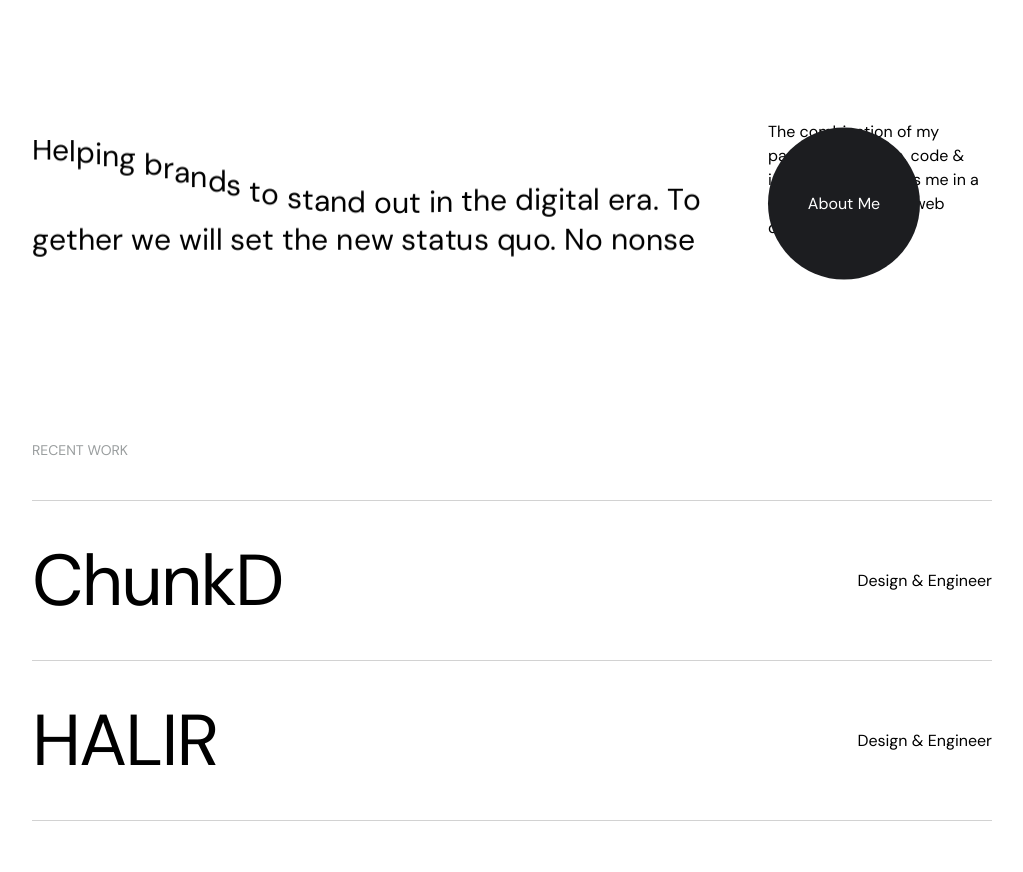
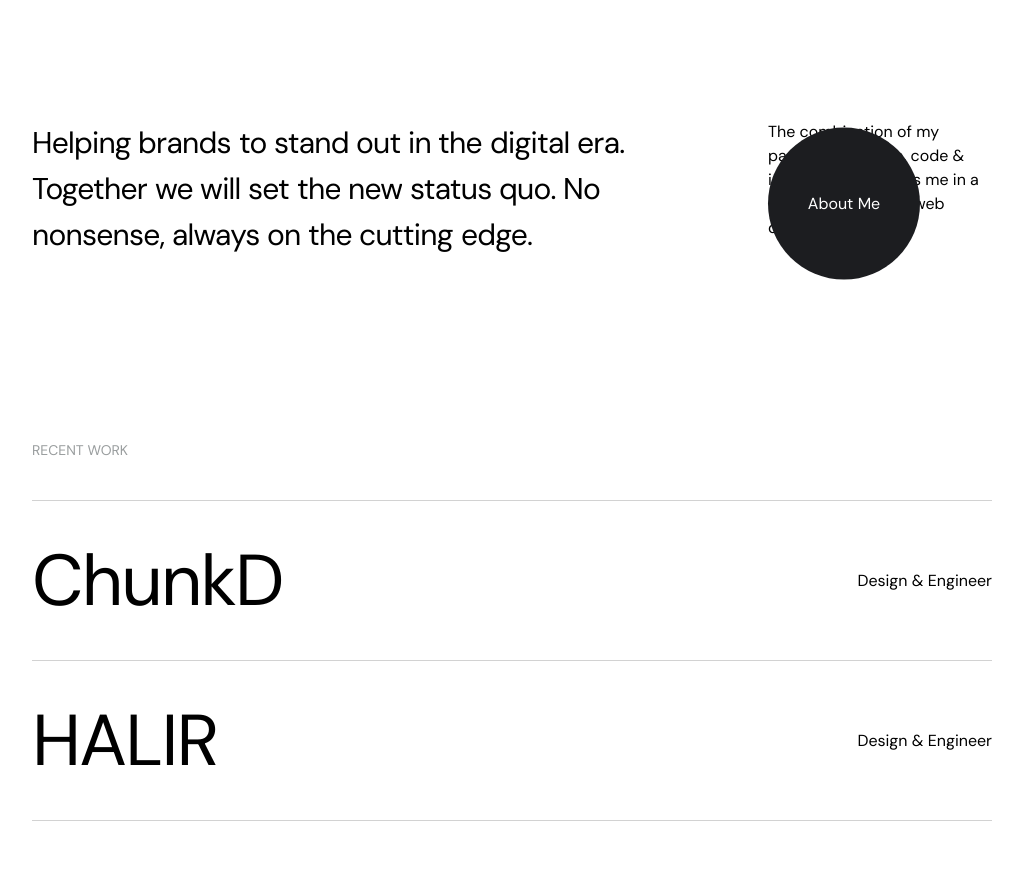
Before and after one commit to mussadiqkhan6886/portfolionew, a Next.js app: page / in a window 1280 px wide. Shown: the part 840-1712 px from the top of the page, without its empty margins (128-1151 px from the left). Built offline with nearby package versions, Linux system fonts and the light colour scheme.

Commit message:
changed animation of about

```diff
--- a/components/ui/ScrollEffect.tsx
+++ b/components/ui/ScrollEffect.tsx
@@ -1,81 +1,68 @@
-'use client';
+"use client";
 
-import React, { useEffect, useMemo, useRef, ReactNode, RefObject } from 'react';
-import { gsap } from 'gsap';
-import { ScrollTrigger } from 'gsap/ScrollTrigger';
+import { motion, Variants } from "framer-motion";
+import { useRef } from "react";
 
-gsap.registerPlugin(ScrollTrigger);
-
-interface ScrollFloatProps {
-  children: ReactNode;
-  scrollContainerRef?: RefObject<HTMLElement>;
-  containerClassName?: string;
-  textClassName?: string;
-  animationDuration?: number;
-  ease?: string;
-  scrollStart?: string;
-  scrollEnd?: string;
-  stagger?: number;
+interface ResponsiveSplitTextProps {
+  text: string;
+  className?: string;
 }
 
-const ScrollFloat: React.FC<ScrollFloatProps> = ({
-  children,
-  scrollContainerRef,
-  containerClassName = '',
-  textClassName = '',
-  animationDuration = 1,
-  ease = 'back.inOut(2)',
-  scrollStart = 'center bottom+=50%',
-  scrollEnd = 'bottom bottom-=40%',
-  stagger = 0.1
-}) => {
-  const containerRef = useRef<HTMLHeadingElement>(null);
+export default function ResponsiveSplitText({ text, className }: ResponsiveSplitTextProps) {
+  const containerRef = useRef<HTMLDivElement>(null);
 
-  const splitText = useMemo(() => {
-    const text = typeof children === 'string' ? children : '';
-    return text.split('').map((char, index) => (
-      <span className="inline-block word" key={index}>
-        {char === ' ' ? '\u00A0' : char}
-      </span>
-    ));
-  }, [children]);
+  // Smooth Awwwards fluid curve
+  const CUBIC_EASE : [number, number, number, number] = [0.215, 0.61, 0.355, 1];
 
-  useEffect(() => {
-    const el = containerRef.current;
-    if (!el) return;
+  const containerVariants = {
+    initial: {},
+    animate: {
+      transition: {
+        staggerChildren: 0.020,
+        delayChildren: 0.04,
+      },
+    },
+  };
 
-    const scroller = scrollContainerRef && scrollContainerRef.current ? scrollContainerRef.current : window;
+  const wordVariants = {
+    initial: {
+      y: "120%",
+    },
+    animate: {
+      y: "0%",
+      transition: {
+        duration: 0.55,
+        ease: CUBIC_EASE,
+      },
+    },
+  } as Variants
 
-    const charElements = el.querySelectorAll('.inline-block');
-
-    gsap.fromTo(
-      charElements,
-      {
-        willChange: 'opacity, transform',
-        yPercent: 120,
-        transformOrigin: '50% 0%'
-      },
-      {
-        duration: animationDuration,
-        ease: ease,
-        yPercent: 0,
-        stagger: stagger,
-        scrollTrigger: {
-          trigger: el,
-          scroller,
-          start: scrollStart,
-          end: scrollEnd,
-          scrub: true
-        }
-      }
-    );
-  }, [scrollContainerRef, animationDuration, ease, scrollStart, scrollEnd, stagger]);
+  // Split string cleanly into individual words by spaces
+  const words = text.split(" ");
 
   return (
-    <p ref={containerRef} className={`my-5 overflow-hidden ${containerClassName}`}>
-      <span className={`inline-block ${textClassName}`}>{splitText}</span>
-    </p>
+    <motion.div
+      ref={containerRef}
+      variants={containerVariants}
+      initial="initial"
+      whileInView="animate"
+      viewport={{ margin: "-12%" }}
+      className={`${className} flex flex-wrap`} // flex-wrap lets words flow perfectly onto new lines
+    >
+      {words.map((word, index) => (
+        <p
+          key={index}
+          className="relative inline-block overflow-hidden mr-[0.25em] py-[0.1em]"
+          style={{ clipPath: "polygon(0 0, 100% 0, 100% 100%, 0% 100%)" }}
+        >
+          <motion.span
+            variants={wordVariants}
+            className="inline-block will-change-transform"
+          >
+            {word}
+          </motion.span>
+        </p>
+      ))}
+    </motion.div>
   );
-};
-
-export default ScrollFloat;
+}
--- a/sections/About.tsx
+++ b/sections/About.tsx
@@ -1,6 +1,7 @@
 import TransitionLink from '@/components/comp/TransitionLink'
 import FloatEffect from '@/components/ui/FloatEffect'
 import MagnetText from '@/components/ui/MagnetEffect'
+import ResponsiveSplitText from '@/components/ui/ScrollEffect'
 import ScrollFloat from '@/components/ui/ScrollEffect'
 import Link from 'next/link'
 import React from 'react'
@@ -9,14 +10,10 @@ const About = () => {
   return (
     <section className="bg-white flex flex-col lg:flex-row justify-between gap-16 max-w-240 mx-auto px-5 lg:px-0 pt-28 lg:pt-40 ">
       <article className="max-w-2xl">
-        <ScrollFloat
-          animationDuration={0.5}
-          ease='back.inOut(2)'
-          stagger={0.01}
-          textClassName='text-3xl leading-10'
-        >
-          Helping brands to stand out in the digital era. Together we will set the new status quo. No nonsense, always on the cutting edge.
-        </ScrollFloat>
+        <ResponsiveSplitText
+          className='text-3xl tracking-tight leading-10'
+          text={"Helping brands to stand out in the digital era. Together we will set the new status quo. No nonsense, always on the cutting edge."}
+        />
       </article>
 
       <div className="flex relative flex-row lg:flex-col gap-5 md:gap-18 h-70 sm:h-80 ">
```
